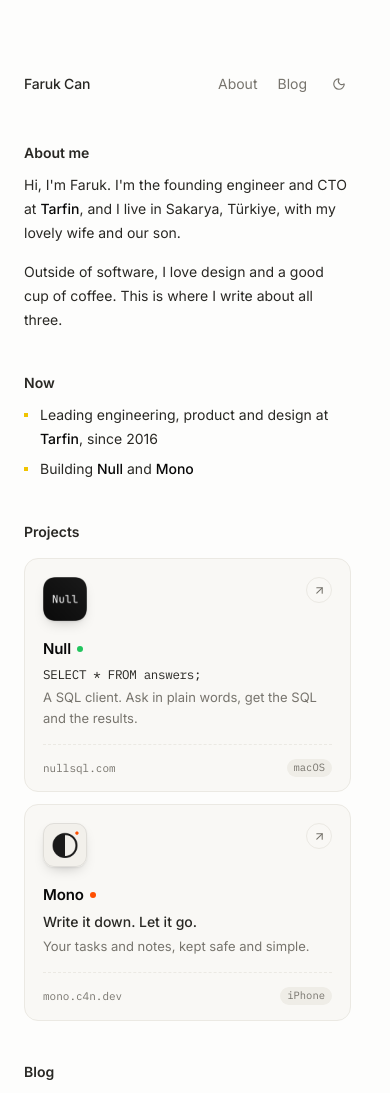
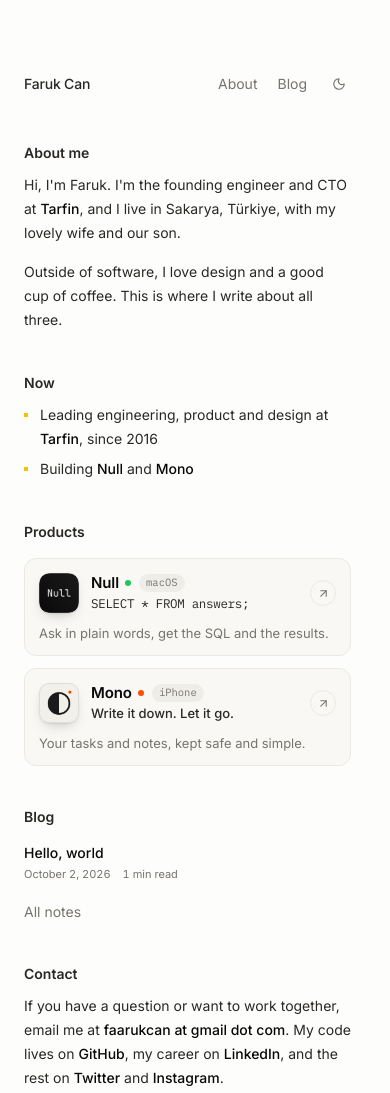
Before and after one commit to frkcn/c4n.dev, an Astro site: page / in a window 390 px wide. Shown: the top 1093 px of the page. Built offline with nearby package versions, Linux system fonts and the light colour scheme; Astro itself is replaced by a stand-in of ours.

Commit message:
Rename Projects to Products and compact cards on phones
Below 640px each card is one row (icon, name with platform tag, motto, arrow) over the description, with no footer, so iPhone 16 Pro Max widths get it too. Trim the Null and Mono descriptions.

```diff
--- a/src/components/ProjectCard.astro
+++ b/src/components/ProjectCard.astro
@@ -19,15 +19,17 @@ const { name, href, icon, platform, motto, mottoMono = false, description, accen
 const domain = new URL(href).hostname;
 ---
 
+<!-- Two tall cards side by side from 640px up; below that, stacked, each one row (icon, name and motto, arrow) over the description. -->
 <a href={href} target="_blank" rel="noopener noreferrer" class="project-card" style={`--accent: ${accent}`}>
-	<div class="flex items-start justify-between">
-		<Image src={icon} alt="" width={44} height={44} densities={[2, 3]} class="project-icon" />
-		<span class="project-go" aria-hidden="true">
-			<svg viewBox="0 0 24 24" width="13" height="13" fill="none" stroke="currentColor" stroke-width="2" stroke-linecap="round" stroke-linejoin="round"><path d="M7 17 17 7" /><path d="M7 7h10v10" /></svg>
-		</span>
-	</div>
+	<Image src={icon} alt="" width={44} height={44} densities={[2, 3]} class="project-icon" />
+	<span class="project-go" aria-hidden="true">
+		<svg viewBox="0 0 24 24" width="13" height="13" fill="none" stroke="currentColor" stroke-width="2" stroke-linecap="round" stroke-linejoin="round"><path d="M7 17 17 7" /><path d="M7 7h10v10" /></svg>
+	</span>
 
-	<h3 class="project-name">{name}<span class="project-dot" aria-hidden="true"></span></h3>
+	<h3 class="project-name">
+		{name}<span class="project-dot" aria-hidden="true"></span>
+		<span class="project-tag project-tag-inline">{platform}</span>
+	</h3>
 	<p class:list={['project-motto', mottoMono && 'font-mono text-[12.5px] tracking-tight']}>{motto}</p>
 	<p class="project-description">{description}</p>
 
--- a/src/pages/index.astro
+++ b/src/pages/index.astro
@@ -28,8 +28,8 @@ const posts = (await getPosts()).slice(0, 4);
 	</section>
 
 	<section class="mt-10">
-		<h2 class="mb-4">Projects</h2>
-		<div class="grid grid-cols-1 min-[440px]:grid-cols-2 gap-3">
+		<h2 class="mb-4">Products</h2>
+		<div class="grid grid-cols-1 sm:grid-cols-2 gap-3">
 			<ProjectCard
 				name="Null"
 				href="https://nullsql.com"
@@ -37,7 +37,7 @@ const posts = (await getPosts()).slice(0, 4);
 				platform="macOS"
 				motto="SELECT * FROM answers;"
 				mottoMono
-				description="A SQL client. Ask in plain words, get the SQL and the results."
+				description="Ask in plain words, get the SQL and the results."
 				accent="#22c55e"
 			/>
 			<ProjectCard
--- a/src/styles/global.css
+++ b/src/styles/global.css
@@ -107,8 +107,16 @@
     position: relative;
     isolation: isolate;
     overflow: hidden;
-    display: flex;
-    flex-direction: column;
+    display: grid;
+    grid-template-columns: auto 1fr auto;
+    grid-template-rows: auto auto auto 1fr auto;
+    grid-template-areas:
+      "icon . go"
+      "name name name"
+      "motto motto motto"
+      "desc desc desc"
+      "meta meta meta";
+    align-items: start;
     padding: 18px 18px 14px;
     border: 1px solid var(--card-rule);
     border-radius: 14px;
@@ -146,6 +154,7 @@
   }
 
   .project-icon {
+    grid-area: icon;
     width: 44px;
     height: 44px;
     border-radius: 11px;
@@ -166,6 +175,7 @@
 
   /* Round arrow button: an outline at rest, filled with ink on hover. */
   .project-go {
+    grid-area: go;
     display: grid;
     place-items: center;
     width: 26px;
@@ -191,6 +201,7 @@
   }
 
   .project-name {
+    grid-area: name;
     display: flex;
     align-items: center;
     gap: 6px;
@@ -210,6 +221,7 @@
   }
 
   .project-motto {
+    grid-area: motto;
     margin-top: 6px;
     color: var(--ink);
     font-weight: 500;
@@ -217,6 +229,7 @@
   }
 
   .project-description {
+    grid-area: desc;
     margin: 4px 0 16px;
     color: var(--muted);
     font-size: 13px;
@@ -224,11 +237,12 @@
   }
 
   .project-meta {
+    grid-area: meta;
+    align-self: end;
     display: flex;
     align-items: center;
     justify-content: space-between;
     gap: 8px;
-    margin-top: auto;
     padding-top: 14px;
     border-top: 1px dashed var(--card-rule);
     color: var(--muted);
@@ -242,6 +256,62 @@
     background: var(--chip);
     font-size: 10.5px;
     line-height: 1.7;
+  }
+
+  /* The platform tag sits in the footer, except on phones (below). */
+  .project-tag-inline {
+    display: none;
+    margin-left: 2px;
+    color: var(--muted);
+    font-family: var(--font-mono);
+    font-weight: 400;
+    letter-spacing: 0;
+  }
+
+  /* Phones (below 640px): one row (icon, name and motto, arrow) over the
+     description; the platform tag moves up beside the name, no footer. */
+  @media (max-width: 639px) {
+    .project-card {
+      grid-template-rows: auto auto auto;
+      grid-template-areas:
+        "icon name go"
+        "icon motto go"
+        "desc desc desc";
+      column-gap: 12px;
+      padding: 14px 14px 12px;
+      border-radius: 12px;
+    }
+
+    .project-icon {
+      width: 40px;
+      height: 40px;
+      border-radius: 10px;
+    }
+
+    .project-go {
+      align-self: center;
+    }
+
+    .project-name {
+      margin-top: 0;
+    }
+
+    .project-motto {
+      margin-top: 1px;
+      font-size: 13px;
+    }
+
+    .project-description {
+      margin: 10px 0 0;
+    }
+
+    .project-tag-inline {
+      display: inline-block;
+    }
+
+    .project-meta {
+      display: none;
+    }
   }
 
   @media (prefers-reduced-motion: reduce) {
```
